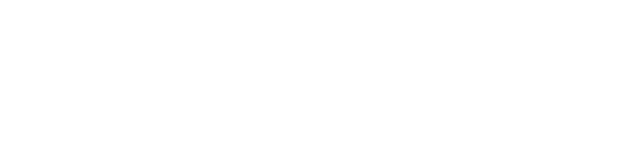
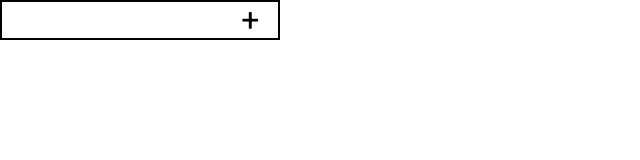
Before and after one commit to StaRenn/funbox-js-developer-test-task, a website: page index.html in a window 1280 px wide. Shown: the whole page, without its empty margins (0-640 px from the left). Drawn offline with Linux system fonts and the light colour scheme; the site is published under a folder, as on GitHub Pages, so addresses that start at the root find nothing.

Commit message:
fixed paths

```diff
--- a/index.html
+++ b/index.html
@@ -5,8 +5,8 @@
     <title>Title</title>
     <link href="https://fonts.googleapis.com/css2?family=Roboto:wght@300;400;700&display=swap" rel="stylesheet">
     <meta name="viewport" content="width=device-width, initial-scale=1">
-    <link rel="stylesheet" href="/public/style.css">
-    <script src="/public/bundle.js" defer></script>
+    <link rel="stylesheet" href="public/style.css">
+    <script src="public/bundle.js" defer></script>
 </head>
 <body>
 
```
